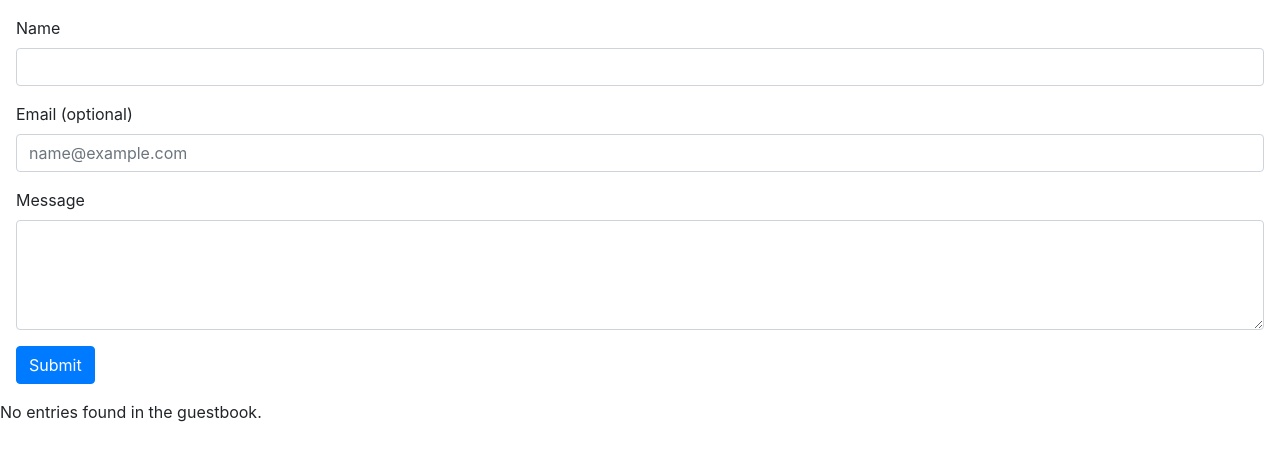
After one commit to WesselB1234/ImageMarketplace, a PHP site: the page made by app/src/Views/guestbook.php in a window 1280 px wide. The commit adds this page. Shown: the top 461 px of the page. Run offline with PHP 8.4, Linux system fonts and the light colour scheme; the template is opened without the code that fills it, so the values that code supplies are empty.

Commit message:
Guestbook implementation

```diff
--- a/app/public/index.php
+++ b/app/public/index.php
@@ -18,6 +18,8 @@ use function FastRoute\simpleDispatcher;
 $dispatcher = simpleDispatcher(function (RouteCollector $r) {
     $r->addRoute('GET', '/', ['App\Controllers\HomeController', 'home']);
     $r->addRoute('GET', '/hello/{name}', ['App\Controllers\HelloController', 'greet']);
+    $r->addRoute('GET', '/guestbook', ['App\Controllers\GuestbookController', 'getAll']);
+    $r->addRoute('POST', '/guestbook', ['App\Controllers\GuestbookController', 'addNewMessage']);
 });
 
 
--- /dev/null
+++ b/app/src/Views/guestbook.php
@@ -0,0 +1,54 @@
+<!DOCTYPE html>
+<html lang="en">
+<head>
+    <meta charset="UTF-8">
+    <meta name="viewport" content="width=device-width, initial-scale=1.0">
+    <title>Guestbook</title>
+    <link rel="stylesheet" href="/assets/css/main.css">
+    <link rel="stylesheet" href="https://cdn.jsdelivr.net/npm/bootstrap@4.4.1/dist/css/bootstrap.min.css" integrity="sha384-Vkoo8x4CGsO3+Hhxv8T/Q5PaXtkKtu6ug5TOeNV6gBiFeWPGFN9MuhOf23Q9Ifjh" crossorigin="anonymous">
+</head>
+<body>
+    <form action="/guestbook" method="post" class="p-3">
+
+        <div class="mb-3">
+            <label for="name" class="form-label">Name</label>
+            <input type="text" id="name" name="name" class="form-control" required>
+        </div>
+
+        <div class="mb-3">
+            <label for="email" class="form-label">Email (optional)</label>
+            <input type="email" id="email" name="email" class="form-control" placeholder="name@example.com">
+        </div>
+
+        <div class="mb-3">
+            <label for="message" class="form-label">Message</label>
+            <textarea id="message" name="message" rows="4" class="form-control" required></textarea>
+        </div>
+
+        <button type="submit" class="btn btn-primary">Submit</button>
+    </form>
+
+    <?php if (!empty($posts)) {?>
+    <div class="messages-holder">
+        <h1>Guestbook</h1>
+        <?php foreach ($posts as $post) { ?>
+            <div class="message-box">
+                <h2>
+                    <?= $post['name'] ?>
+                </h2>
+                <p>
+                    <?= nl2br(str_replace('\n', "\n", $post["message"])); ?>
+                <p>
+
+                <i>
+                    <?= "Posted at: " . $post['posted_at'] ?>
+                </i>
+            </div>
+        <?php } ?>
+    </ul>
+    <?php }
+    else { ?>
+        <p>No entries found in the guestbook.</p>
+    <?php } ?>
+</body>
+</html>
```
Also changed, not shown: app/src/Config.php (added, +11 -0 lines), app/src/Controllers/GuestbookController.php (added, +27 -0 lines), app/src/Repositories/GuestbookRepository.php (added, +66 -0 lines), app/public/assets/css/main.css (added).
